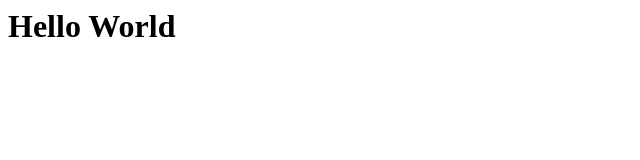
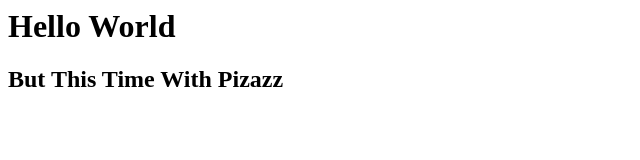
Before and after one commit to SmallGiantsGit/TestingRepo.github.io, a plain HTML site: page index.html in a window 1280 px wide. Shown: the whole page, without its empty margins (0-640 px from the left). Drawn offline with Linux system fonts and the light colour scheme.

Commit message:
Update index.html
Pizazz

```diff
--- a/index.html
+++ b/index.html
@@ -1 +1,2 @@
 <h1>Hello World</h1>
+<h2>But This Time With Pizazz</h2>
```
